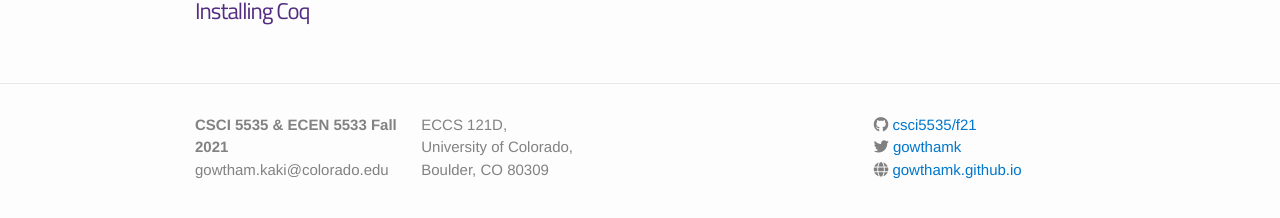
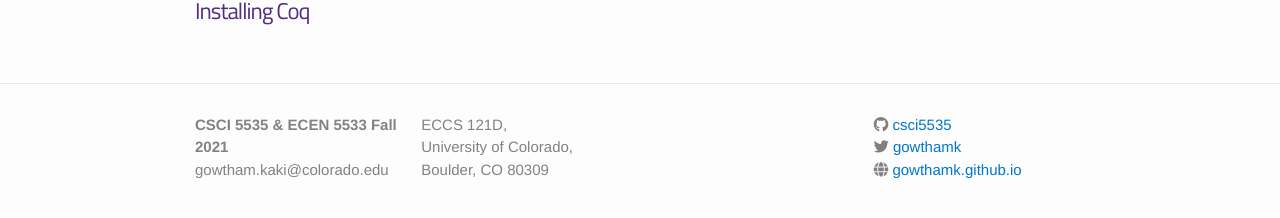
Before and after one commit to csci5535/csci5535.github.io, a Jekyll site: the page built from resources.md, in a window 1280 px wide. Shown: the part 162-380 px from the top of the page. Built offline with Jekyll 4.4.1, drawn with Linux system fonts in a browser that asks for light colours; nearby versions of some CDN libraries.

Commit message:
removing baseurl

```diff
--- a/_config.yml
+++ b/_config.yml
@@ -1,10 +1,10 @@
 # Site settings
 title: CSCI 5535 & ECEN 5533 Fall 2021
 subtitle: Fundamentals of Programming Languages
-baseurl: "/f21" # the subpath of your site, e.g. /blog/
-url: "http://csci5535.github.io" # the base hostname & protocol for your site
+baseurl: "" # the subpath of your site, e.g. /blog/
+url: "https://csci5535.github.io" # the base hostname & protocol for your site
 syllabus: ""
-githubdir: "csci5535/f21"
+githubdir: "csci5535"
 
 # Author/user information
 email: gowtham.kaki@colorado.edu
```
